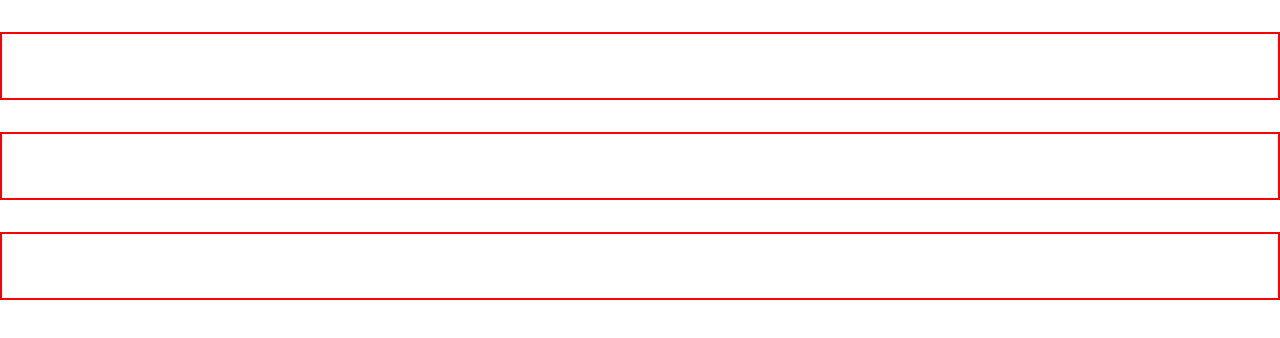
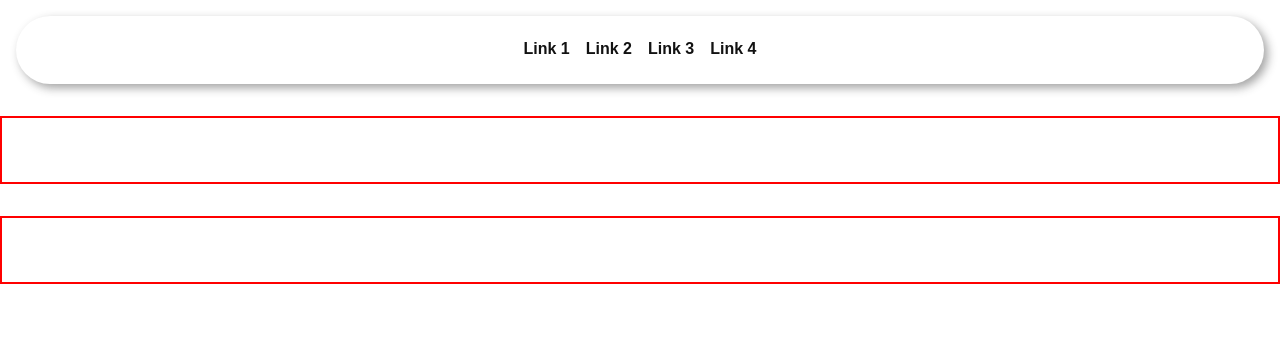
Before and after one commit to clpp-dev/practicaGit206, a plain HTML site: page index.html in a window 1280 px wide. Drawn offline with Linux system fonts and the light colour scheme.

Commit message:
desarrollo navbar Desktop

```diff
--- a/index.html
+++ b/index.html
@@ -1,20 +1,23 @@
 <!DOCTYPE html>
-<html lang="en">
-<head>
-    <meta charset="UTF-8">
-    <meta name="viewport" content="width=device-width, initial-scale=1.0">
-    <link rel="stylesheet" href="./style.css">
+<html lang="es">
+  <head>
+    <meta charset="UTF-8" />
+    <meta name="viewport" content="width=device-width, initial-scale=1.0" />
+    <link rel="stylesheet" href="./style.css" />
     <title>Document</title>
-</head>
-<body>
+  </head>
+  <body>
     <header class="header">
-
+      <nav>
+        <ul>
+          <li><a href="/#">Link 1</a></li>
+          <li><a href="/#">Link 2</a></li>
+          <li><a href="/#">Link 3</a></li>
+          <li><a href="/#">Link 4</a></li>
+        </ul>
+      </nav>
     </header>
-    <main class="main-container">
-
-    </main>
-    <footer class="footer-container">
-
-    </footer>
-</body>
+    <main class="main-container"></main>
+    <footer class="footer-container"></footer>
+  </body>
 </html>
--- a/style.css
+++ b/style.css
@@ -2,9 +2,44 @@
     padding: 0;
     margin: 0;
     box-sizing: border-box;
+    font-family: Arial, Helvetica, sans-serif;
 }
 
-.header, .main-container, .footer-container {
+.header {
+    margin: 1rem;
+    padding: 1.5rem;
+    box-shadow: 4px 4px 10px #2a2a2a6d;
+    border-radius: 100px;
+
+    ul {
+        list-style: none;
+        display: flex;
+        justify-content: center;
+        align-items: center;
+        gap: 1rem;
+
+        li {
+            border-bottom: 2px solid transparent;
+            a {
+                font-weight: bold;
+                color: #121212;
+                transition: all 0.3s ease;
+                cursor: pointer;
+                text-decoration: none;
+
+                &:visited {
+                    color: #121212;
+                }
+            }
+
+            &:hover {
+                border-bottom: 2px solid #121212;
+            }
+        }
+    }
+}
+
+.main-container, .footer-container {
     border: 2px solid red;
     margin: 2rem 0;
     padding: 2rem 0;
```
